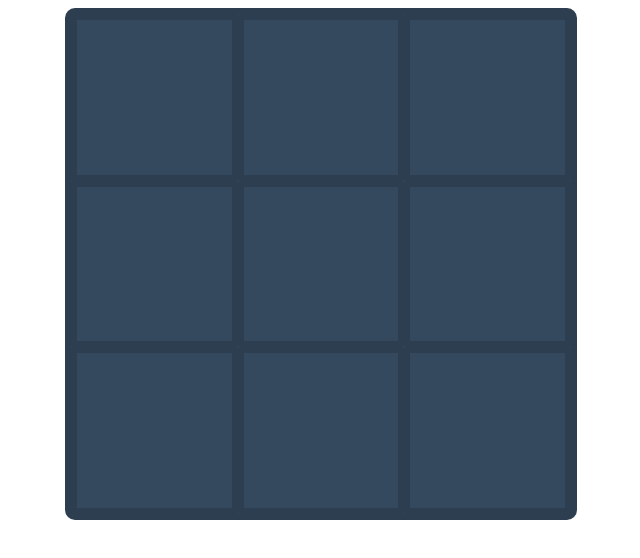
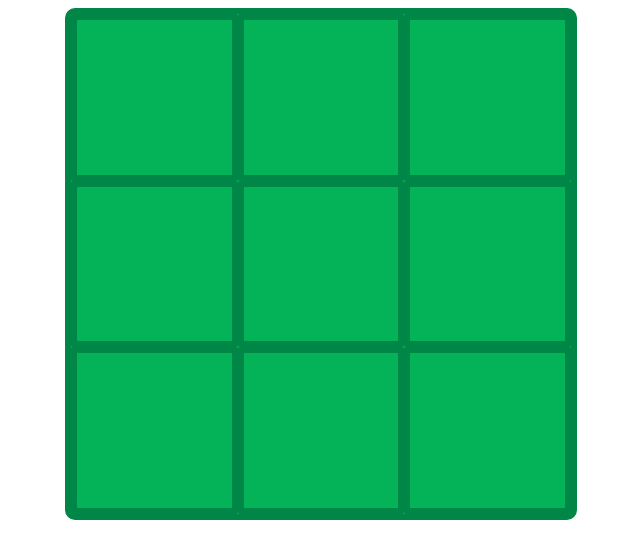
Before and after one commit to johnnysoutodev/TicTacToe, a plain HTML site: page src/index.html in a window 1280 px wide. Shown: the whole page, without its empty margins (319-959 px from the left). Drawn offline with Linux system fonts and the light colour scheme.

Commit message:
Update estilos.css
mudando as cores, para verde

```diff
--- a/src/css/estilos.css
+++ b/src/css/estilos.css
@@ -4,16 +4,16 @@
     width: 500px;
     min-height: 500px;
     margin: 0 auto;
-    background: #34495e;
+    background: #04b358ff;
     color: #fff;
-    border: 6px solid #2c3e50;
+    border: 6px solid #008647ff;
     border-radius: 10px;
     display: grid;
     grid-template: repeat(3, 1fr) / repeat(3, 1fr);
 }
 
 .game > div {
-    border: 6px solid #2c3e50;
+    border: 6px solid #008647ff;
     border-radius: 2px;
     font-family: Helvetica, Arial, sans-serif;
     font-weight: bold;
```
